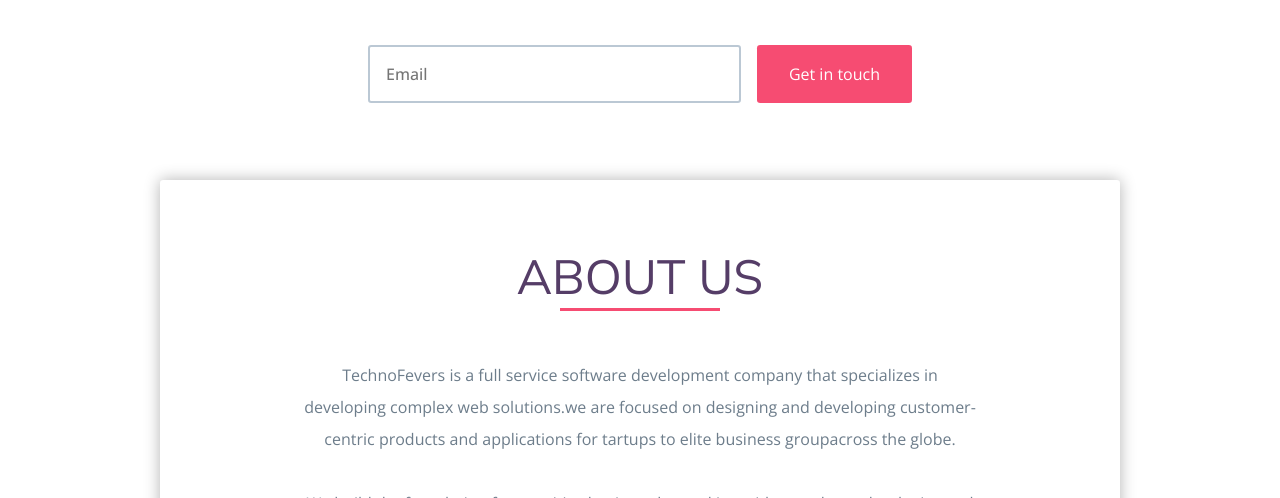
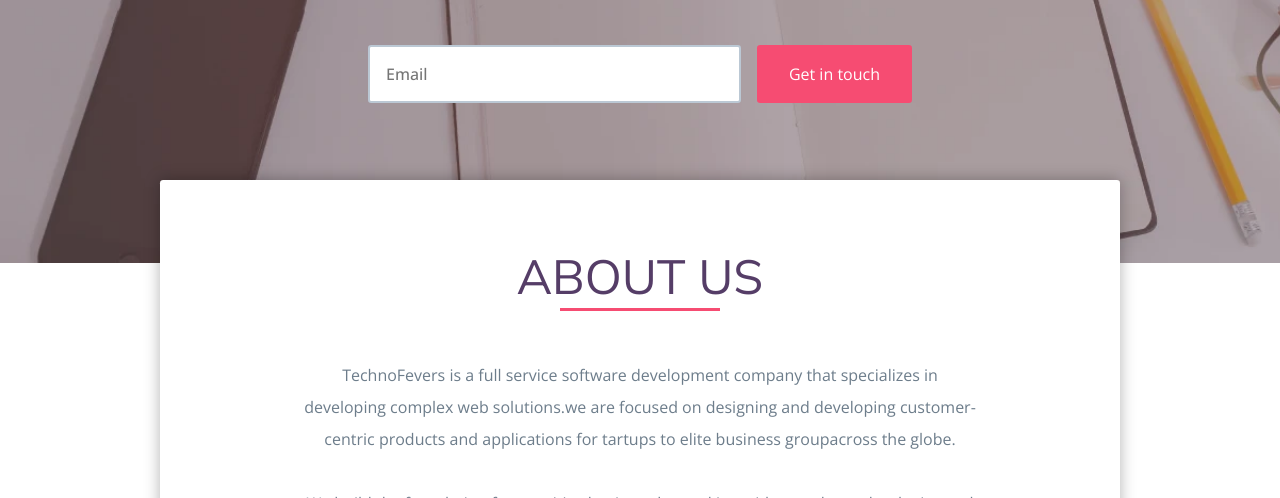
Before and after one commit to SaiAdithya3/week1-addignment, a plain HTML site: page index.html in a window 1280 px wide. Shown: the part 623-1121 px from the top of the page. Drawn offline with nearby package versions, Linux system fonts and the light colour scheme.

Commit message:
Fix: Updated hero image to webp format
This commit updates the hero image to a webp format, which is a newer and more efficient image format. This change reduces the file size of the image without sacrificing quality, resulting in faster loading times for the website.

```diff
--- a/css/main.css
+++ b/css/main.css
@@ -152,7 +152,7 @@
 }
 
 .hero {
-  background-image: url("../assets/hero.png");
+  background-image: url("../assets/hero.webp");
   margin-bottom: 4.8rem;
   padding: 10rem 3.2rem;
   background-repeat: no-repeat;
```
Also changed, not shown: 1 other file.
